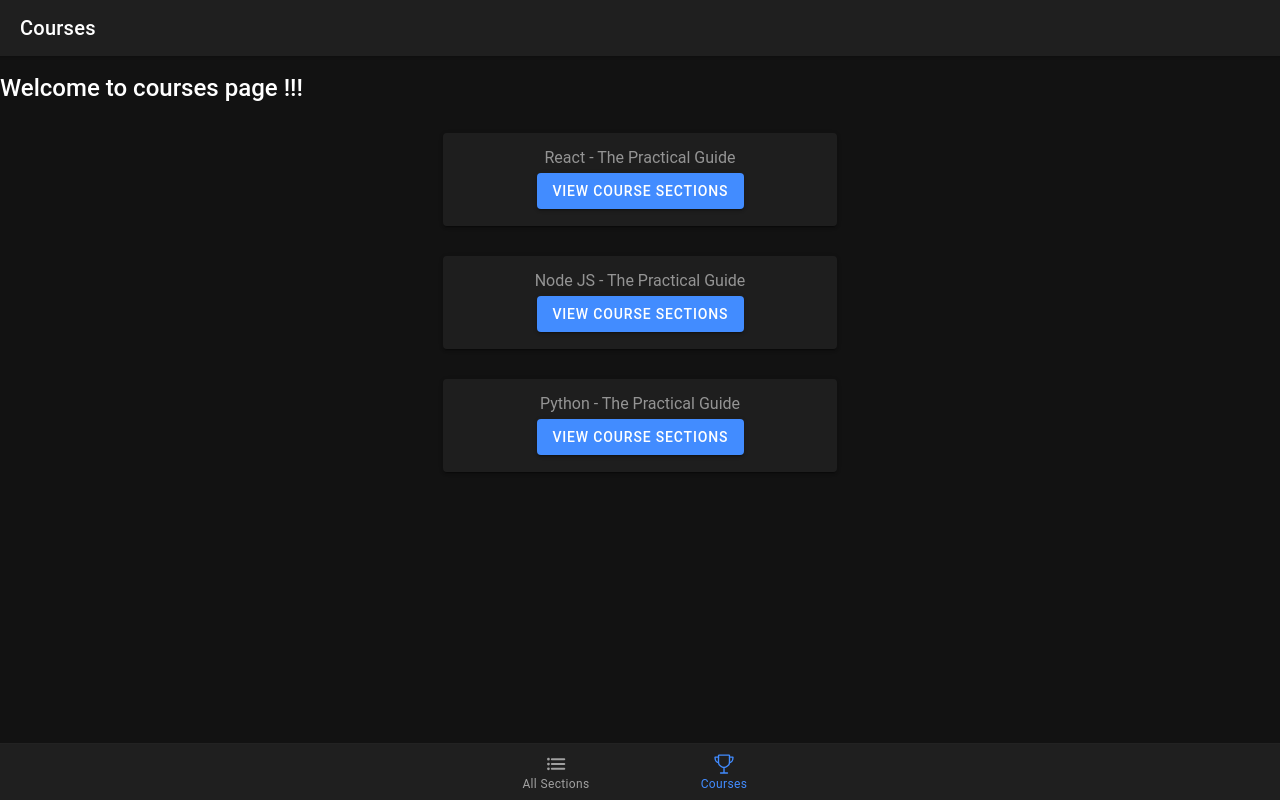
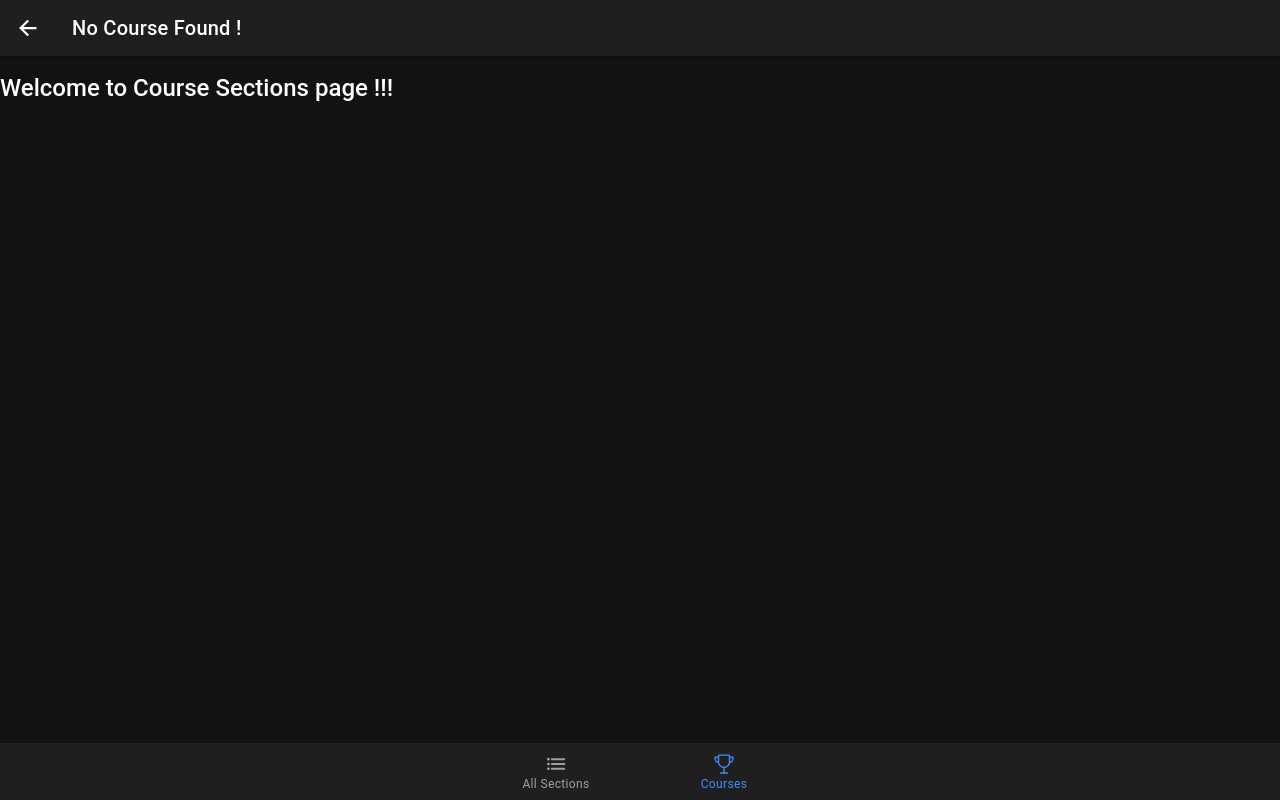
Before and after one commit to satishnaikawadi2011/ionic-react-navigation, a React (Create React App) app: page /courses/1/course-sections in a window 1280 px wide. Before the commit this address led to /courses. Built offline with nearby package versions, Linux system fonts and the light colour scheme.

Commit message:
Added dynamic pages.

```diff
--- a/src/App.tsx
+++ b/src/App.tsx
@@ -34,7 +34,7 @@ const App: React.FC = () => (
 					<Route path="/courses" exact>
 						<Courses />
 					</Route>
-					<Route path="/course-sections">
+					<Route path="/courses/:courseId/course-sections">
 						<CourseSections />
 					</Route>
 					<Route path="/all-sections" exact>
--- a/src/pages/CourseSections.tsx
+++ b/src/pages/CourseSections.tsx
@@ -1,7 +1,11 @@
 import { IonBackButton, IonButtons, IonContent, IonHeader, IonPage, IonTitle, IonToolbar } from '@ionic/react';
 import React from 'react';
+import { useParams } from 'react-router-dom';
+import { COURSES } from '../data';
 
 const CourseSections: React.FC = () => {
+	const { courseId } = useParams<{ courseId: string }>();
+	const selectedCourse = COURSES.find((course) => course.id === courseId);
 	return (
 		<IonPage>
 			<IonHeader>
@@ -9,7 +13,11 @@ const CourseSections: React.FC = () => {
 					<IonButtons slot="start">
 						<IonBackButton defaultHref="/" />
 					</IonButtons>
-					<IonTitle>Course Sections</IonTitle>
+					<IonTitle>
+						{
+							selectedCourse ? selectedCourse.title :
+							'No Course Found !'}
+					</IonTitle>
 				</IonToolbar>
 			</IonHeader>
 			<IonContent>
--- a/src/pages/Courses.tsx
+++ b/src/pages/Courses.tsx
@@ -41,7 +41,9 @@ const Courses: React.FC = () => {
 									<IonCard>
 										<IonCardContent className="ion-text-center">
 											<h2>{course.title}</h2>
-											<IonButton>view Course Sections</IonButton>
+											<IonButton routerLink={`/courses/${course.id}/course-sections`}>
+												View Course Sections
+											</IonButton>
 										</IonCardContent>
 									</IonCard>
 								</IonCol>
```
